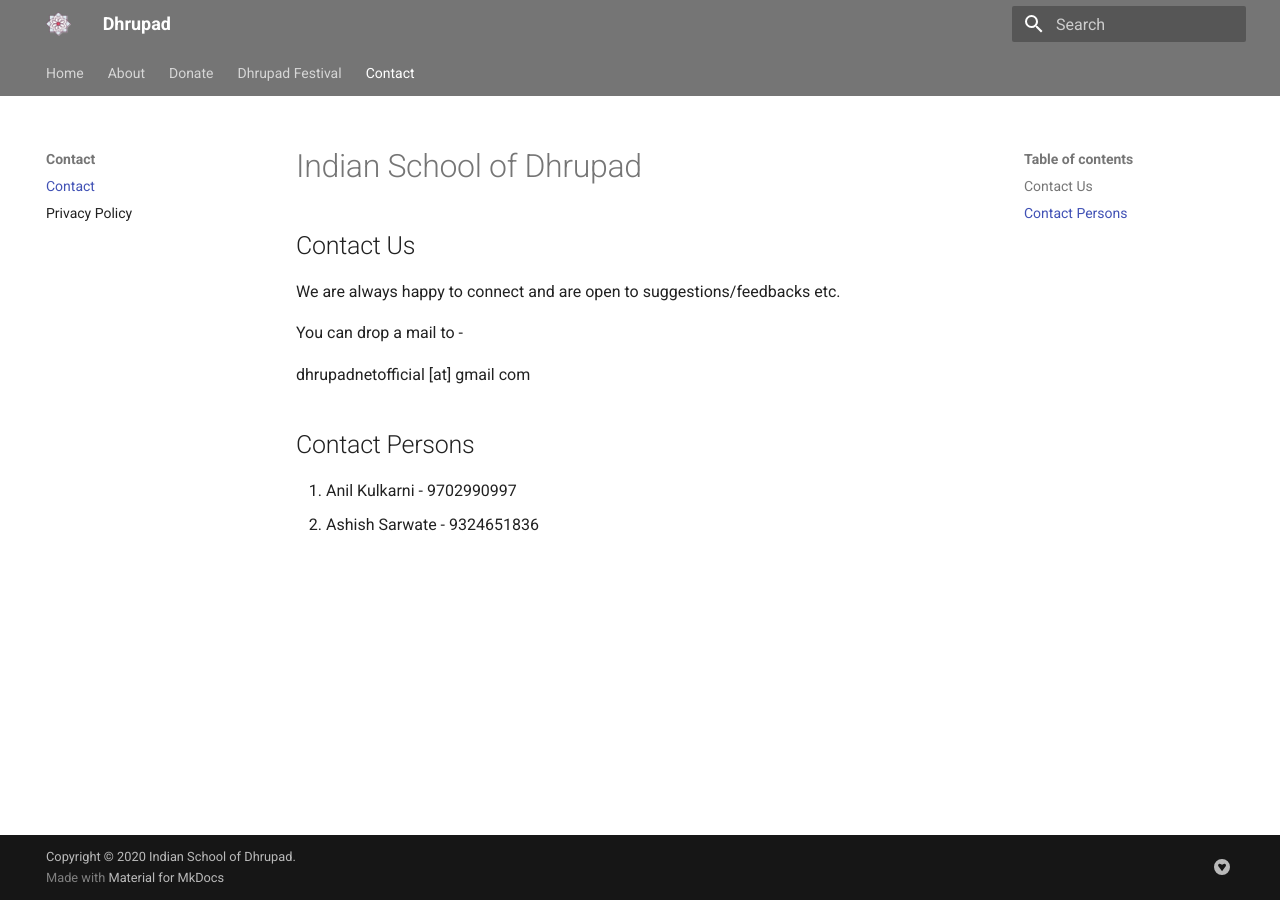
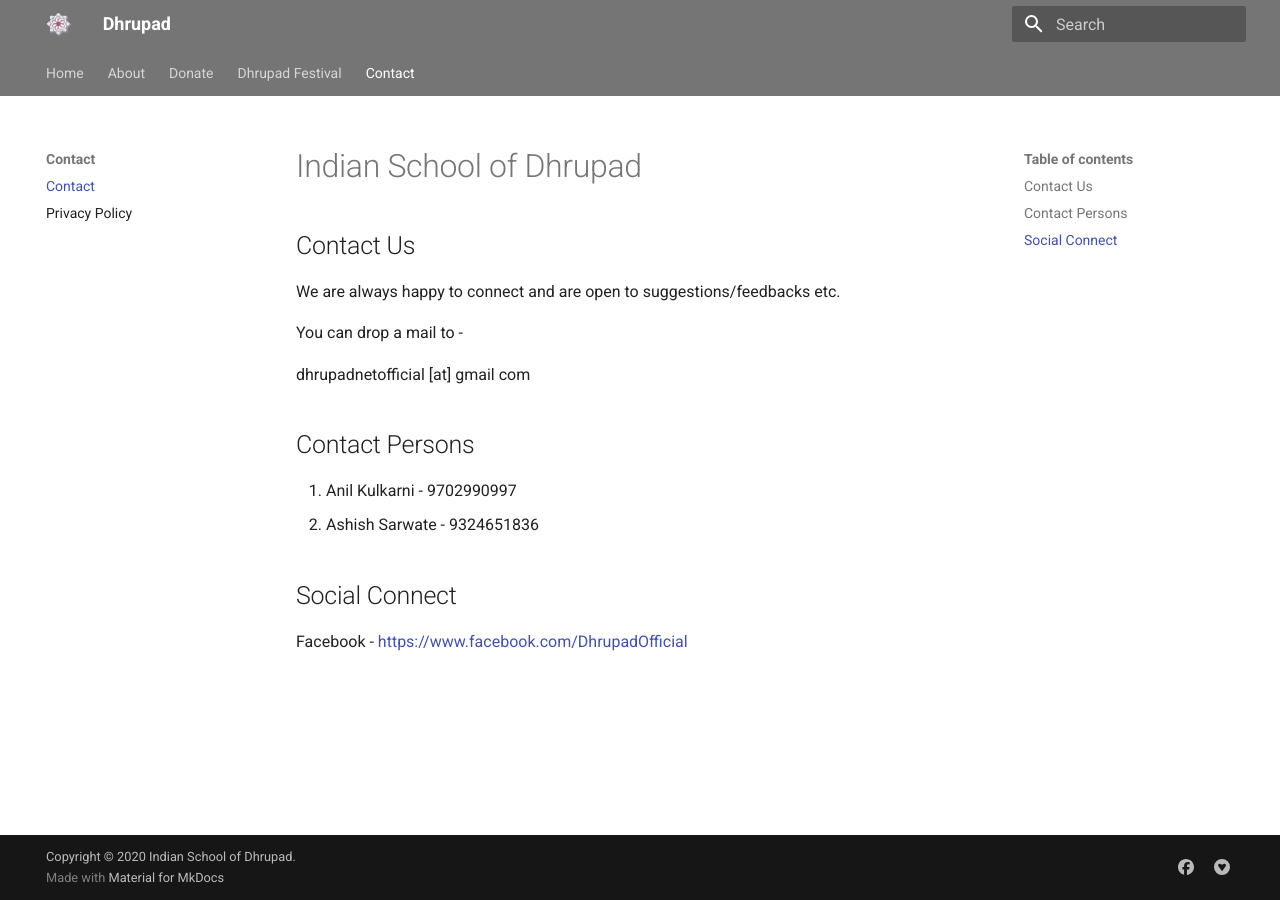
Before and after one commit to evolutionengine/dhrupad.net, an MkDocs documentation site: the page built from docs/contact/contact.md, in a window 1280 px wide. Built offline with MkDocs 1.6.1 and Material for MkDocs 9.7.7, drawn with Linux system fonts in a browser that asks for light colours.

Commit message:
added content

```diff
--- a/docs/contact/contact.md
+++ b/docs/contact/contact.md
@@ -12,3 +12,7 @@ dhrupadnetofficial [at] gmail com
 
 1. Anil Kulkarni - 9702990997
 2. Ashish Sarwate - 9324651836
+
+## Social Connect
+
+Facebook - https://www.facebook.com/DhrupadOfficial
--- a/mkdocs.yml
+++ b/mkdocs.yml
@@ -38,8 +38,8 @@ extra:
     #   link: "https://www.youtube.com/channel/UCEx4qP4PqDukN_EXMz4dC-Q"
     # - type: "twitter"
     #   link: "https://twitter.com/octallium"
-    # - type: "facebook"
-    #   link: "https://www.facebook.com/octallium"
+    - type: "facebook"
+      link: "https://www.facebook.com/DhrupadOfficial"
     # - type: "instagram"
     #   link: "https://www.instagram.com/octallium"
     # - type: "linkedin"
```
Also changed, not shown: site/404.html, site/about/about/index.html, site/contact/contact/index.html, site/contact/privacy-policy/index.html, site/donate/donation/index.html, site/donate/thankyou/index.html, site/festival/chembur-fest/index.html, site/index.html, site/search/search_index.json, 1 other file.
